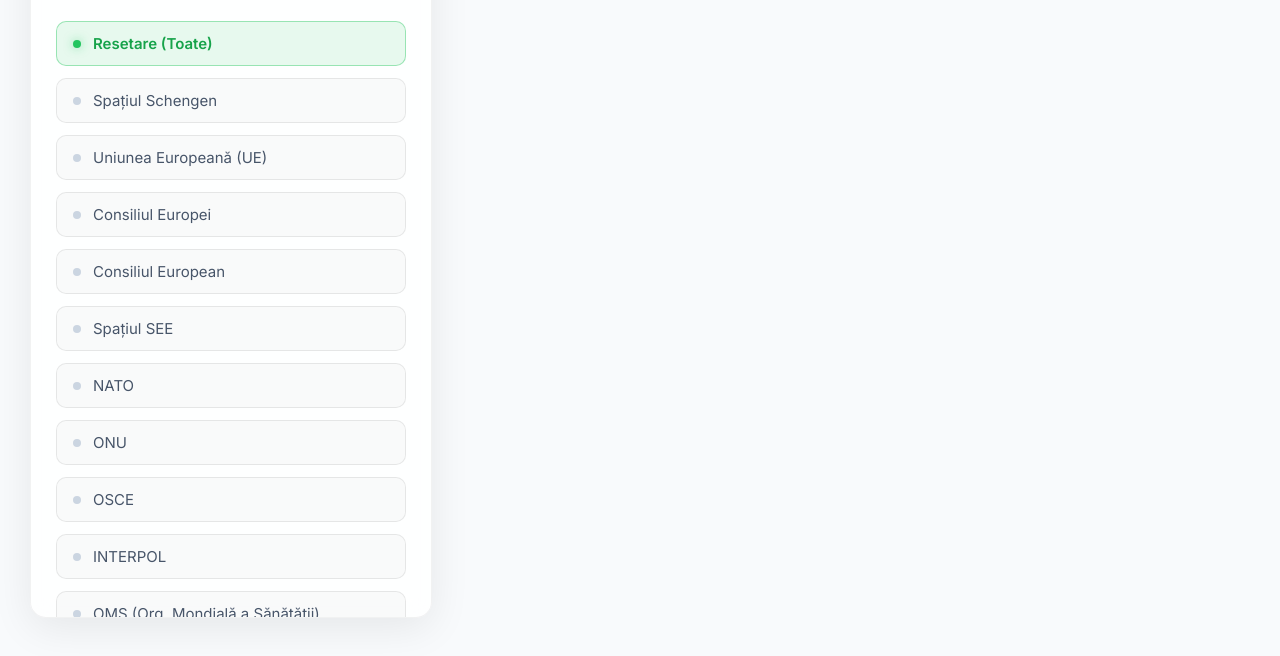
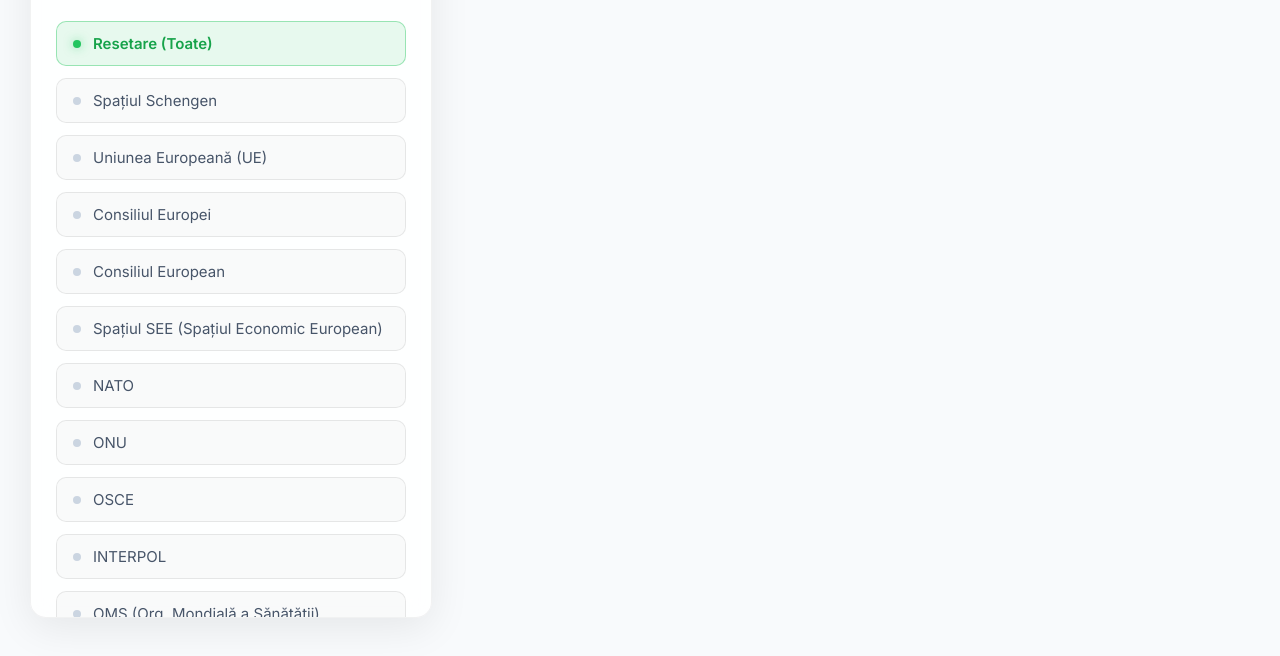
Before and after one commit to Bogdan0786/globe-organizations, a plain HTML site: page index.html in a window 1280 px wide. Shown: the part 144-800 px from the top of the page. Drawn offline with Linux system fonts and the light colour scheme; no server answers.

Commit message:
Update SEE button text to include full name

```diff
--- a/index.html
+++ b/index.html
@@ -20,7 +20,7 @@
       <button data-org="eu">Uniunea Europeană (UE)</button>
       <button data-org="coe">Consiliul Europei</button>
       <button data-org="eu_council">Consiliul European</button>
-      <button data-org="eea">Spațiul SEE</button>
+      <button data-org="eea">Spațiul SEE (Spațiul Economic European)</button>
       <button data-org="nato">NATO</button>
       <button data-org="onu">ONU</button>
       <button data-org="osce">OSCE</button>
```
